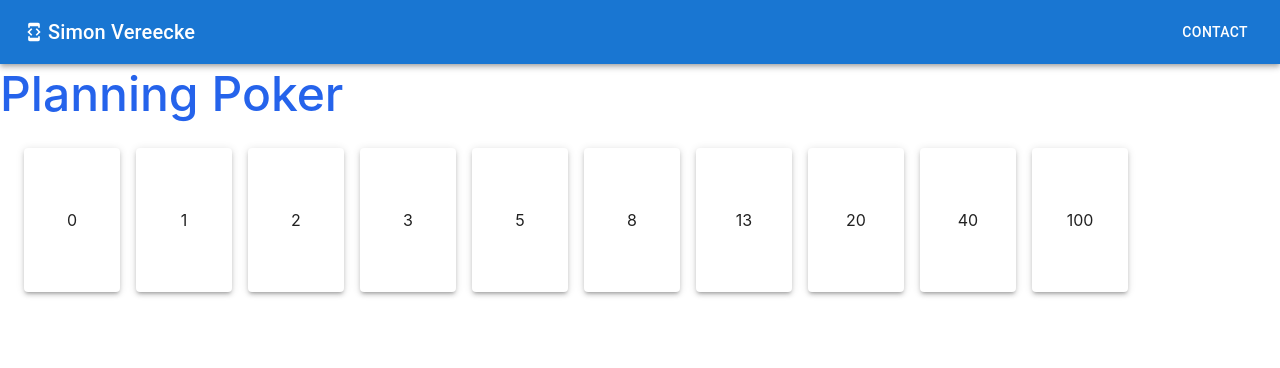
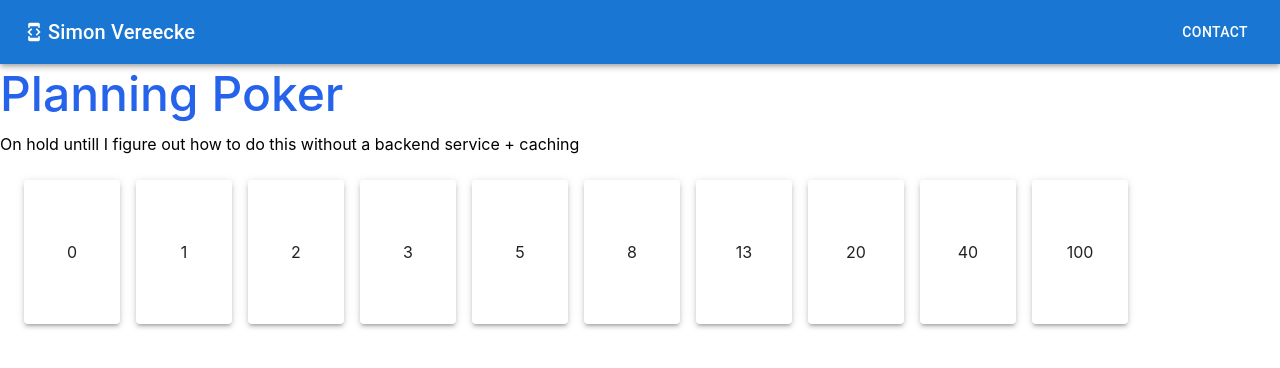
Before and after one commit to Simplify4Me2/my-awesome-website, a React (Vite) app in the folder my-resume-react-app/: page /planning-poker in a window 1280 px wide. Shown: the top 368 px of the page. Built offline with nearby package versions, Linux system fonts and the light colour scheme.

Commit message:
Putting Planning Poker on hold

```diff
--- a/my-resume-react-app/src/planning-poker/planning-poker.tsx
+++ b/my-resume-react-app/src/planning-poker/planning-poker.tsx
@@ -8,6 +8,7 @@ export const PlanningPoker: React.FC = () => {
     <>
       <Header />
       <h1 className="font-medium leading-tight text-5xl mt-0 mb-2 text-blue-600">Planning Poker</h1>
+      <h2>On hold untill I figure out how to do this without a backend service + caching</h2>
       <Stack direction="row" spacing={2} className="m-6">
         <PlanningPokerCard onClick={() => console.log("Card clicked")} value={0} />
         <PlanningPokerCard onClick={() => console.log("Card clicked")} value={1} />
```
